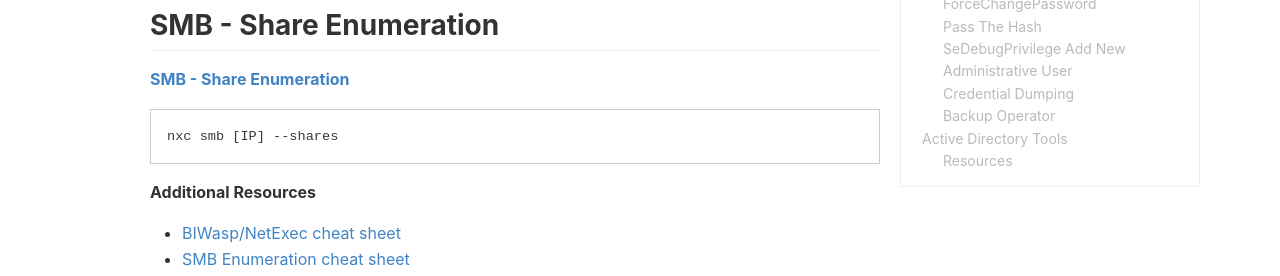
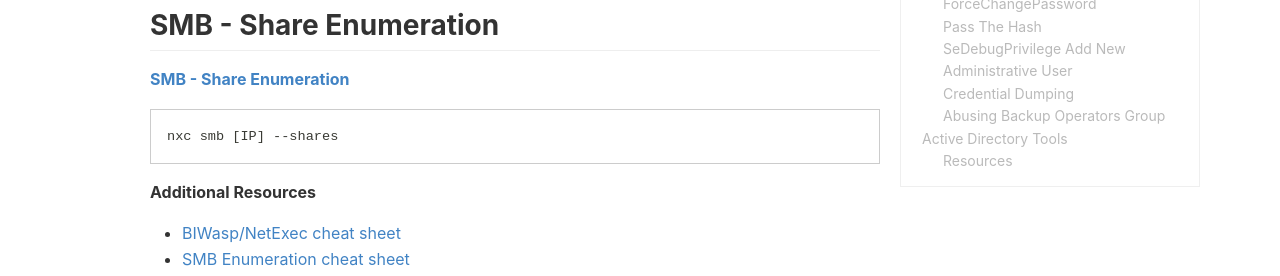
Before and after one commit to qwutony/qwutony.github.io, a Jekyll site: the page built from _wiki/003-active-directory-penetration-testing.md, in a window 1280 px wide and 900 px high, scrolled down 896 px. Shown: the part 618-894 px from the top of the window. Built offline with Jekyll 4.4.1, drawn with Linux system fonts in a browser that asks for light colours; a style sheet for code colours, icons or effects is not loaded; some of the changed text lies outside the part shown.

Commit message:
Update 003-active-directory-penetration-testing.md

````diff
--- a/_wiki/003-active-directory-penetration-testing.md
+++ b/_wiki/003-active-directory-penetration-testing.md
@@ -248,7 +248,7 @@ Dumping LSASS via Linux: https://medium.com/@offsecdeer/dumping-lsass-remotely-f
 pypykatz lsa minidump lsass.DMP
 ```
 
-## Backup Operator
+## Abusing Backup Operators Group
 **[Backup Operator - Privilege Escalation](https://book.hacktricks.xyz/windows-hardening/active-directory-methodology/privileged-groups-and-token-privileges#backup-operators)**
 ```
 whoami /all (SeBackupPrivilege Enabled)
````
